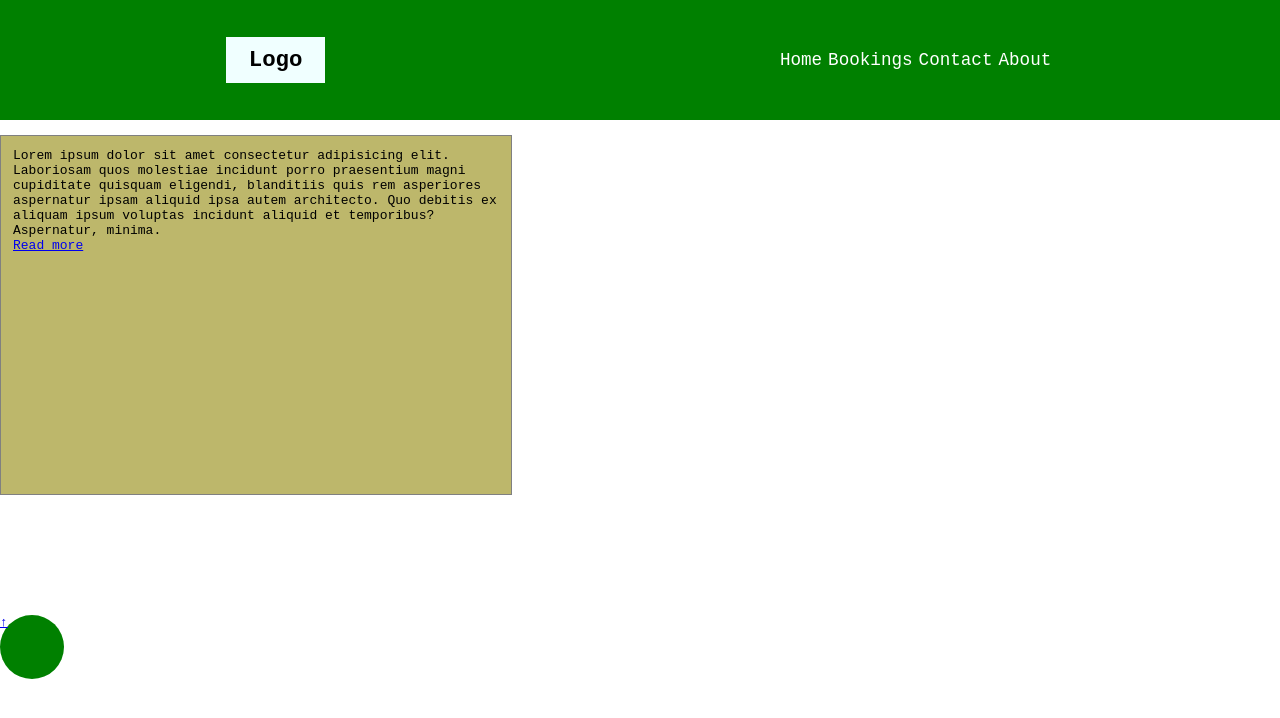
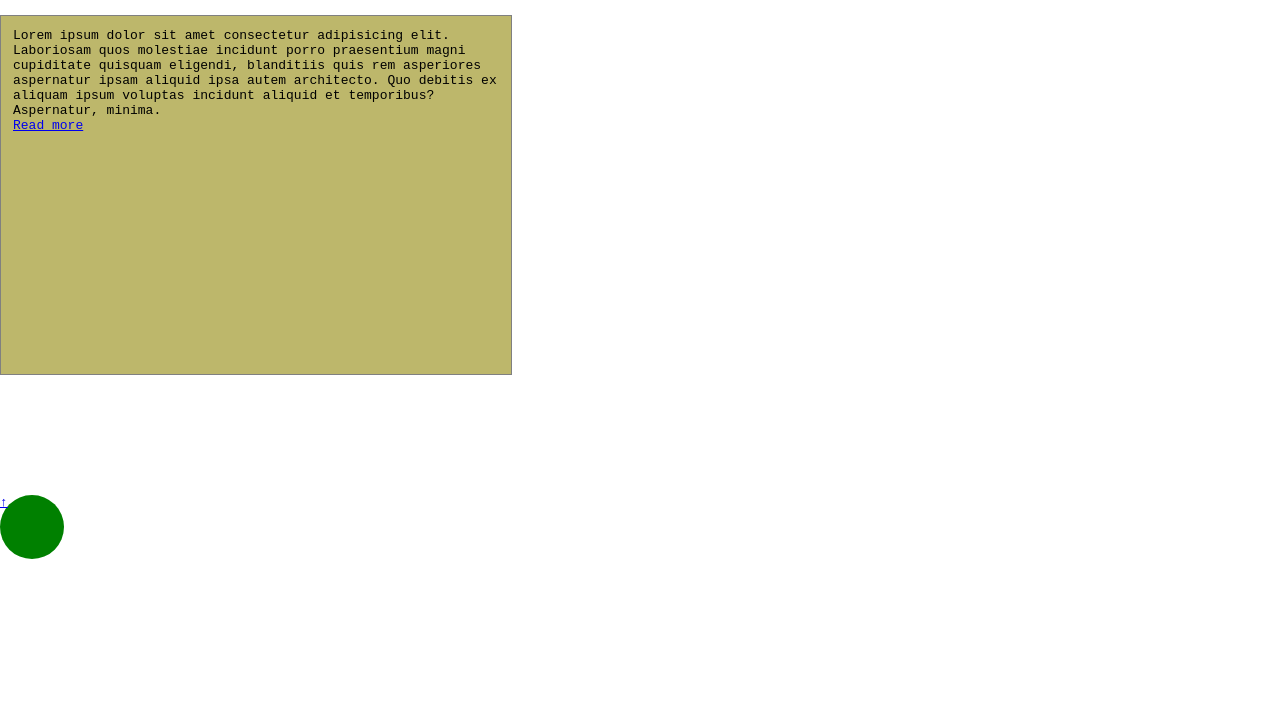
Before and after one commit to Michael-git07/Michael-git07.github.io, a plain HTML site: page index.html in a window 1280 px wide. Drawn offline with Linux system fonts and the light colour scheme.

Commit message:
Update index.html

```diff
--- a/index.html
+++ b/index.html
@@ -9,15 +9,7 @@
 </head>
 <body>
   <main>
-    <nav>
-        <h3><a href="" class="logo">Logo</a></h3>
-        <ul>
-            <li><a href="Michael.html">Home</a></li>
-            <li><a href="Bookings.html">Bookings</a></li>
-            <li><a href="#">Contact</a></li>
-            <li><a href="About.html">About</a></li>
-        </ul>
-    </nav>
+
     <section><br>
       <div>
           <p>Lorem ipsum dolor sit amet consectetur adipisicing elit. Laboriosam quos molestiae incidunt porro praesentium magni cupiditate quisquam eligendi, blanditiis quis rem asperiores aspernatur ipsam aliquid ipsa autem architecto. Quo debitis ex aliquam ipsum voluptas incidunt aliquid et temporibus? Aspernatur, minima.</p>
```
